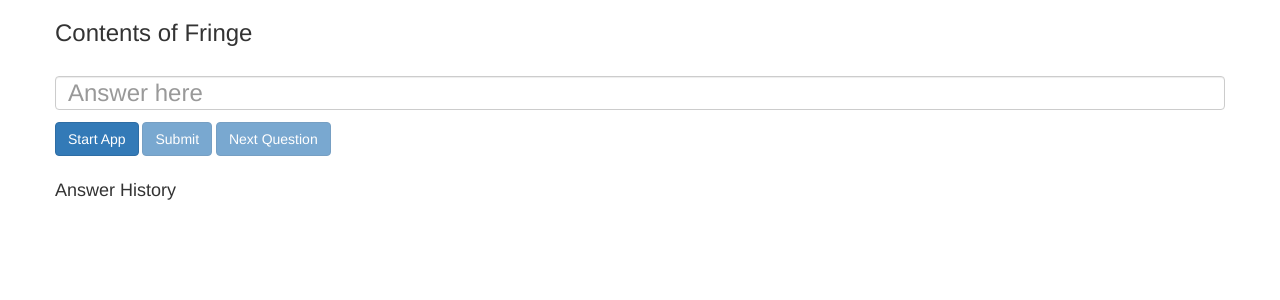
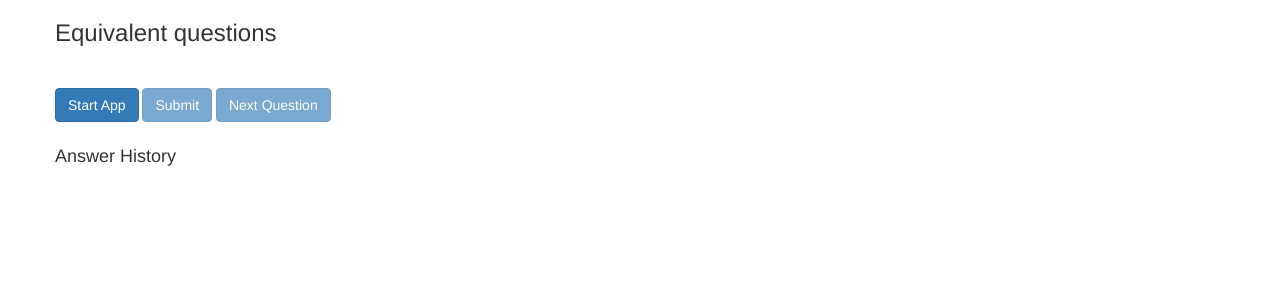
Before and after one commit to richs1000/equivalence, a PHP site: page / in a window 1280 px wide. Shown: the top 300 px of the page. Run offline with PHP 8.4, Linux system fonts and the light colour scheme; some libraries are stand-ins or nearby versions.

Commit message:
fixed php file

```diff
--- a/index.php
+++ b/index.php
@@ -7,14 +7,14 @@
 		<meta http-equiv="Content-Type" content="text/html; charset=UTF-8" />
 		<link rel="stylesheet" type="text/css" href="app/styles/style.css"/>
 		<link rel="stylesheet" type="text/css" href="app/styles/bootstrap.min.css">
-		<title>Which Node Gets Expanded Next?</title>
+		<title>Are the block of code equivalent?</title>
 
 	</head>
 	<body>
 		<div class="starter-template">
 			<div class="container">
 				<div class="row">
-					<h3>Contents of Fringe</h3>
+					<h3>Equivalent questions</h3>
 					<div id='fringeTableDiv'>
 					</div>
 				</div>
@@ -22,7 +22,7 @@
 				<div class="row">
 					<div class="form-group">
 						<label id="lblQuestion"></label>
-						<input type="text" class="form-control" placeholder="Answer here" id="txtAnswer">
+						<div id="groupAnswer"></div>
 						<button id="btnStart" type="button" class="btn btn-primary">Start App</button>
 						<button id="btnSubmit" type="button" class="btn btn-primary" disabled="true">Submit</button>
 						<button id="btnNextQuestion" type="button" class="btn btn-primary" disabled="true">Next Question</button>
@@ -47,10 +47,8 @@
 		<script src="libs/jquery-1.11.3.min.js"></script>
 		<!-- Include all compiled plugins (below), or include individual files as needed -->
 		<script src="libs/bootstrap.min.js"></script>
-		<script src="app/scripts/fringemodel.js"></script>
 		<script src="app/scripts/questionbankmodel.js"></script>
 		<script src="app/scripts/model.js"></script>
-		<script src="app/scripts/fringeview.js"></script>
 		<script src="app/scripts/questionbankview.js"></script>
 		<script src="app/scripts/view.js"></script>
 		<script src="app/scripts/controller.js"></script>
```
